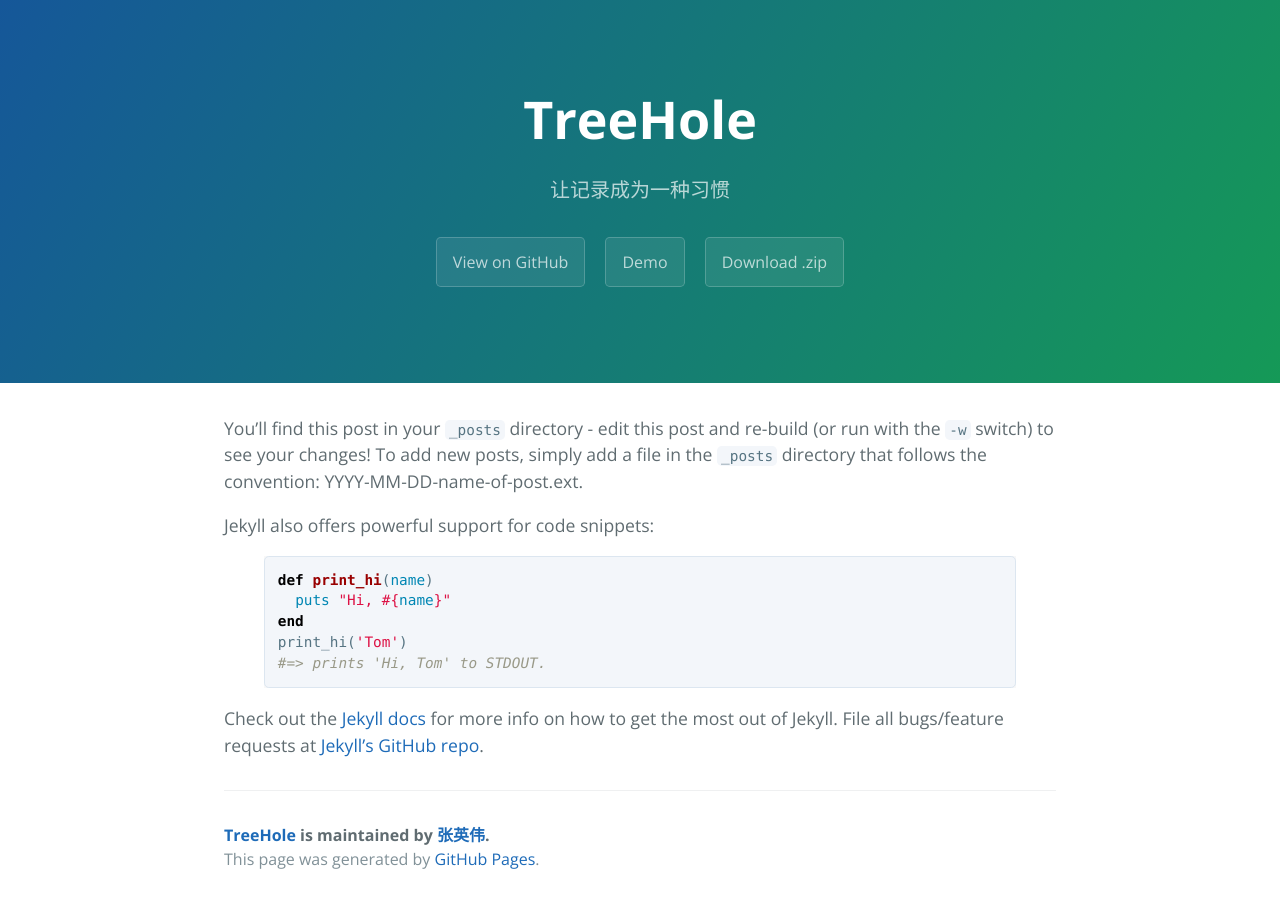
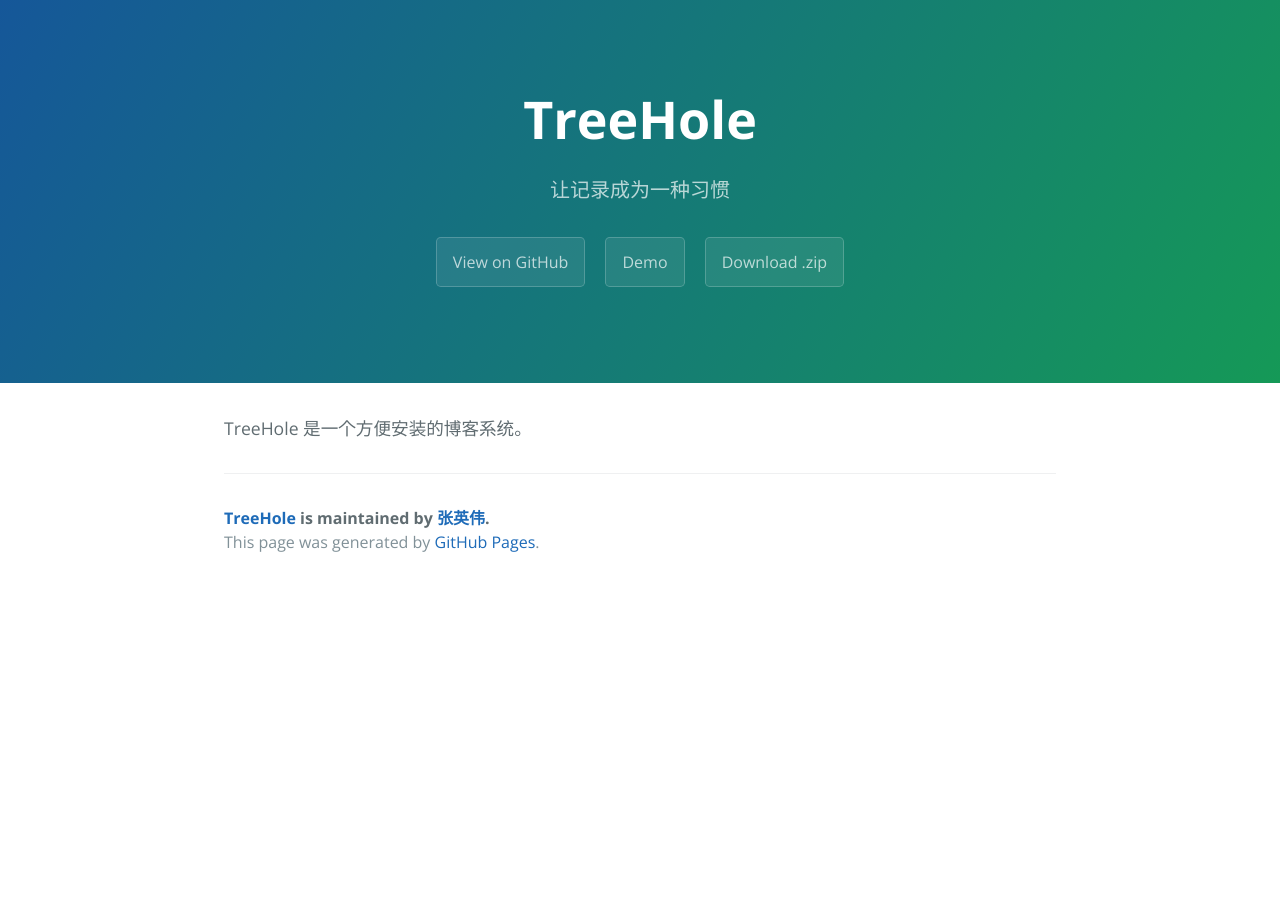
Before and after one commit to treeholeb/treeholeb.github.io, a Jekyll site: the page built from _posts/2016-02-12-sample-content.markdown, in a window 1280 px wide. Built offline with Jekyll 4.4.1, drawn with Linux system fonts in a browser that asks for light colours.

Commit message:
mainpage

```diff
--- a/_posts/2016-02-12-sample-content.markdown
+++ b/_posts/2016-02-12-sample-content.markdown
@@ -1,24 +1,7 @@
 ---
 layout: default
-title:  "Welcome to Jekyll!"
-date:   2016-02-12 17:50:00
-categories: main
+title:  "什么是 TreeHole ?"
+categories: treehole
 ---
 
-You'll find this post in your `_posts` directory - edit this post and re-build (or run with the `-w` switch) to see your changes!
-To add new posts, simply add a file in the `_posts` directory that follows the convention: YYYY-MM-DD-name-of-post.ext.
-
-Jekyll also offers powerful support for code snippets:
-
-{% highlight ruby %}
-def print_hi(name)
-  puts "Hi, #{name}"
-end
-print_hi('Tom')
-#=> prints 'Hi, Tom' to STDOUT.
-{% endhighlight %}
-
-Check out the [Jekyll docs][jekyll] for more info on how to get the most out of Jekyll. File all bugs/feature requests at [Jekyll's GitHub repo][jekyll-gh].
-
-[jekyll-gh]: https://github.com/mojombo/jekyll
-[jekyll]:    http://jekyllrb.com
+TreeHole 是一个方便安装的博客系统。
```
Also changed, not shown: _posts/2017-06-22-how-to-use.markdown (added, +7 -0 lines).
